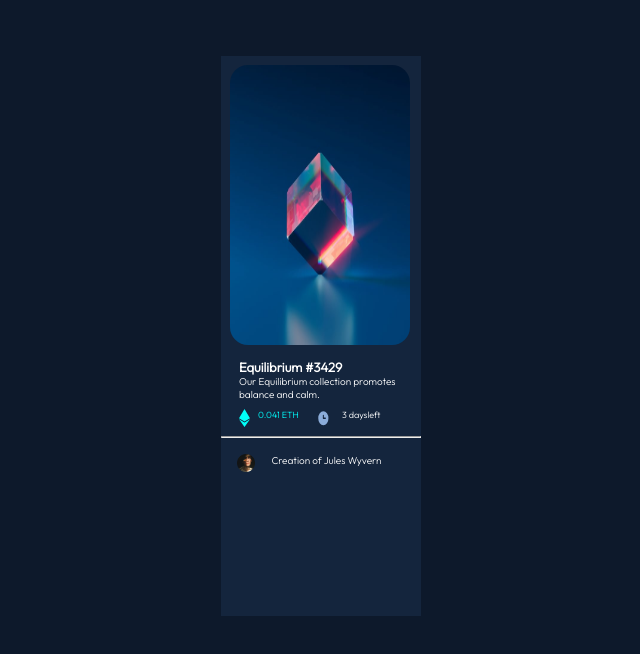
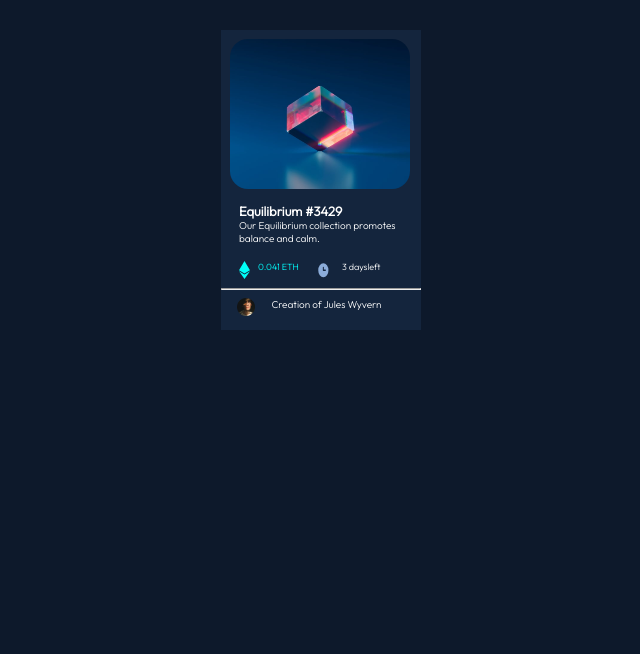
Before and after one commit to Daniel-C-Igbokwe/nft-preview-card-component, a plain HTML site: page index.html in a window 1280 px wide. Shown: the whole page, without its empty margins (299-939 px from the left). Drawn offline with Linux system fonts and the light colour scheme.

Commit message:
Third commit

```diff
--- a/scss/style.scss
+++ b/scss/style.scss
@@ -21,7 +21,7 @@ body {
 .container {
   background-color: hsl(216, 50%, 16%);
   // position: absolute;
-  height: 70vh;
+  height: 300px;
   width: 200px;
   margin: 0 auto;
   transform: translate( -10%, 10%);
@@ -58,7 +58,7 @@ article p {
 
 /* IMAGE-TEXT */
 .image-text {
-  padding-top: 0.5rem;
+  padding-top: 1rem;
   padding-bottom: 0.5em;
   display: flex;
 }
@@ -94,7 +94,7 @@ article p {
 // BOTTOM
 .bottom {
   font-size: 10px;
-  padding: 1rem 0rem 1rem 1rem;
+  padding: 0.5rem 0rem 1rem 1rem;
   display: flex;
 }
 
```
Also changed, not shown: css/style.css.
